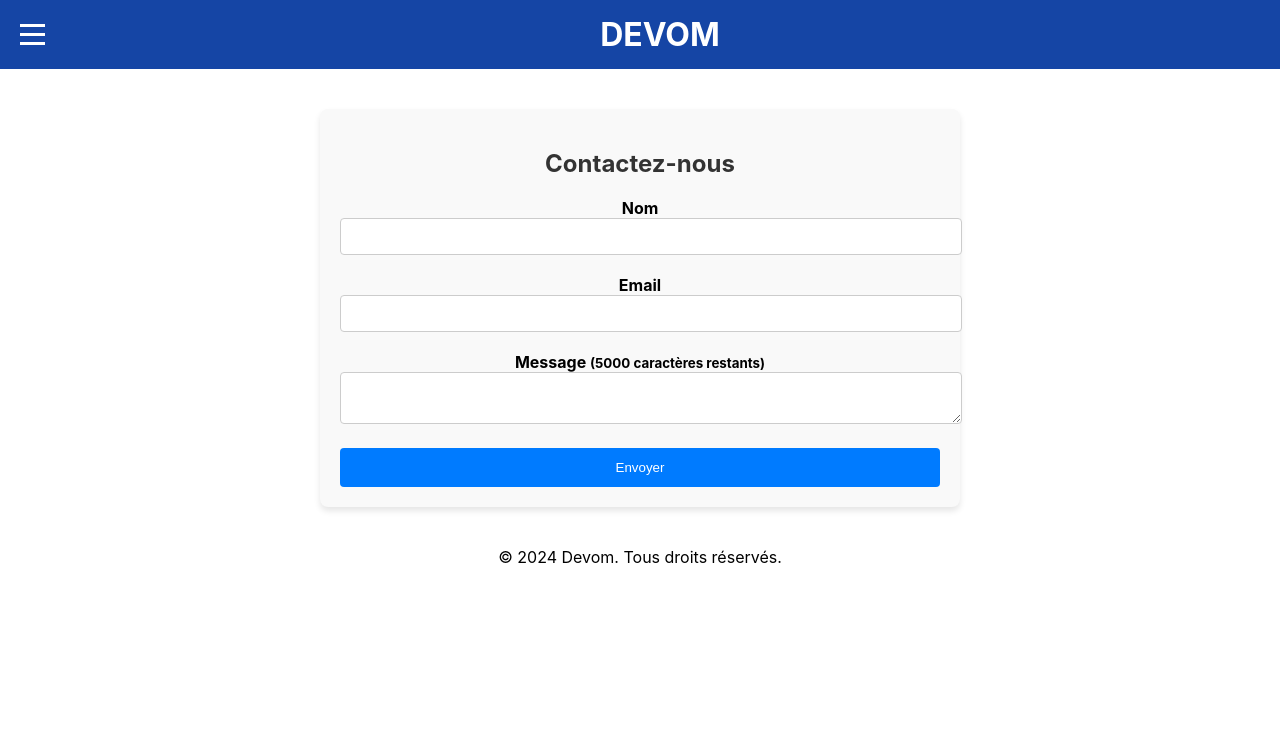
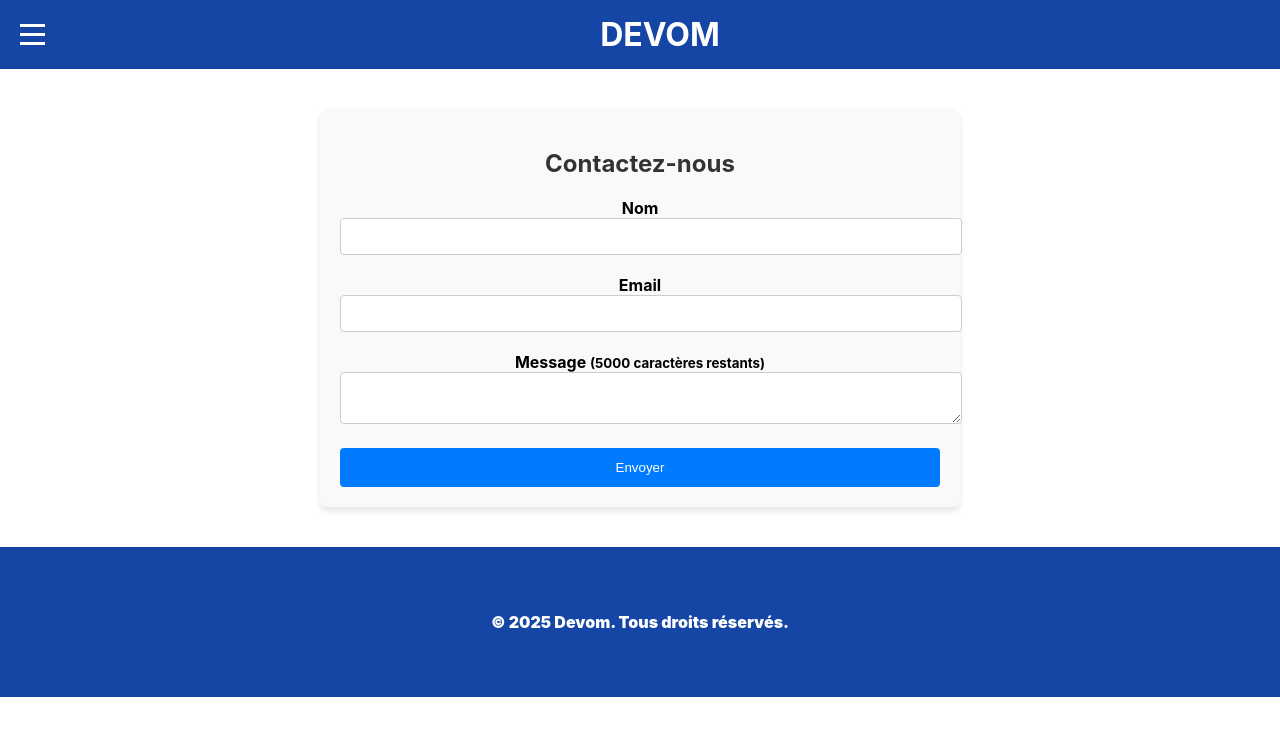
Before and after one commit to Mohoua93/devom-frontend, a React (Create React App) app: page /contact in a window 1280 px wide. Shown: the top 736 px of the page. Built offline with nearby package versions, Linux system fonts and the light colour scheme; no server answers.

Commit message:
refactoring footer 1

```diff
--- a/src/components/Footer.js
+++ b/src/components/Footer.js
@@ -1,9 +1,10 @@
 import React from 'react';
+import '../styles/footer.css';
 
 function Footer() {
   return (
-    <footer>
-      <p>© 2024 Devom. Tous droits réservés.</p>
+    <footer className='footer'>
+      <p>© 2025 Devom. Tous droits réservés.</p>
     </footer>
   );
 }
--- /dev/null
+++ b/src/styles/footer.css
@@ -0,0 +1,11 @@
+.footer {
+    background-color: #1545a5;
+    height: 150px;
+    display: flex;
+    align-items: center;
+    justify-content: center;
+    flex-direction: column;
+    font-weight: 900;
+    color: white;
+
+}
```
